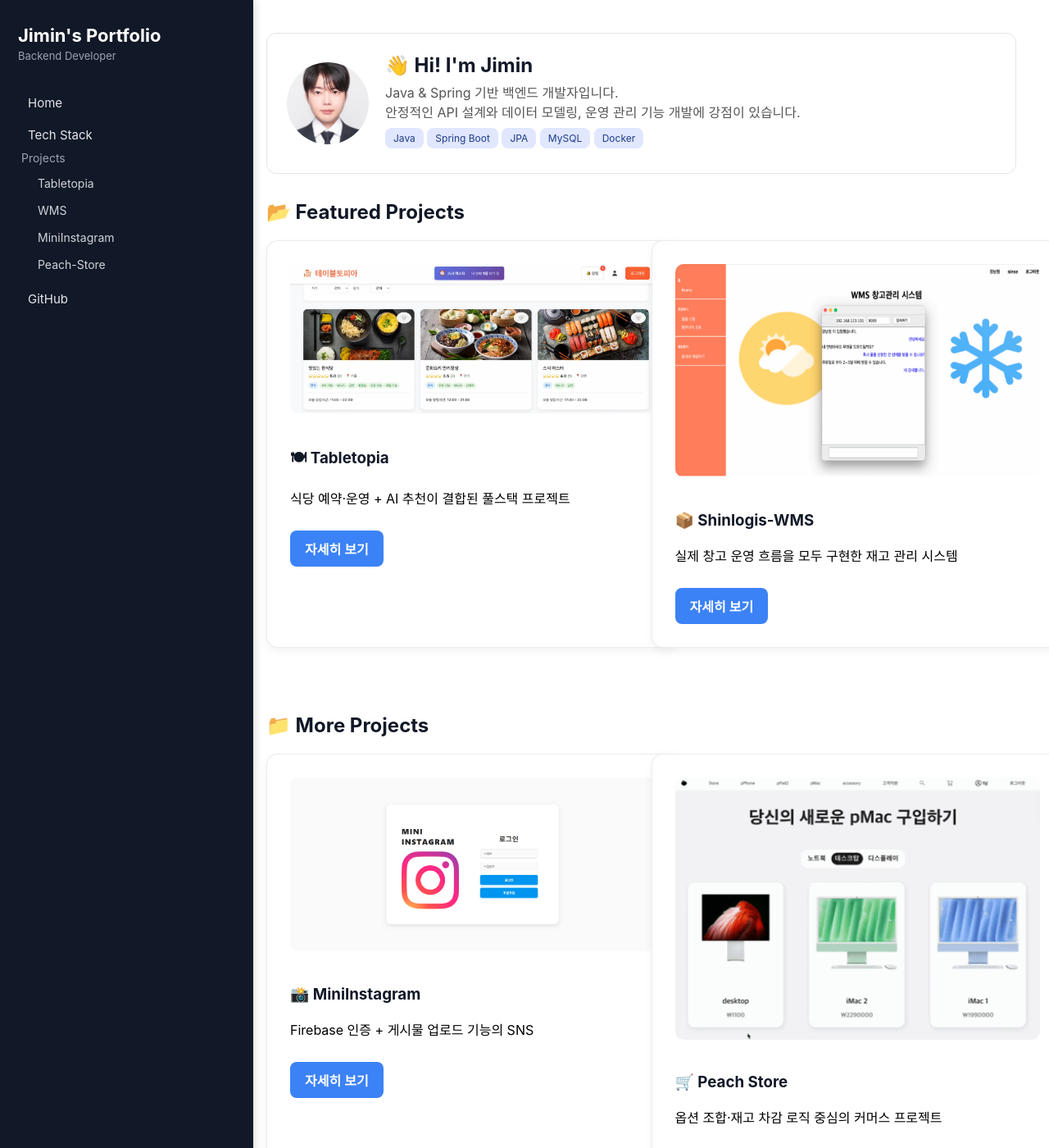
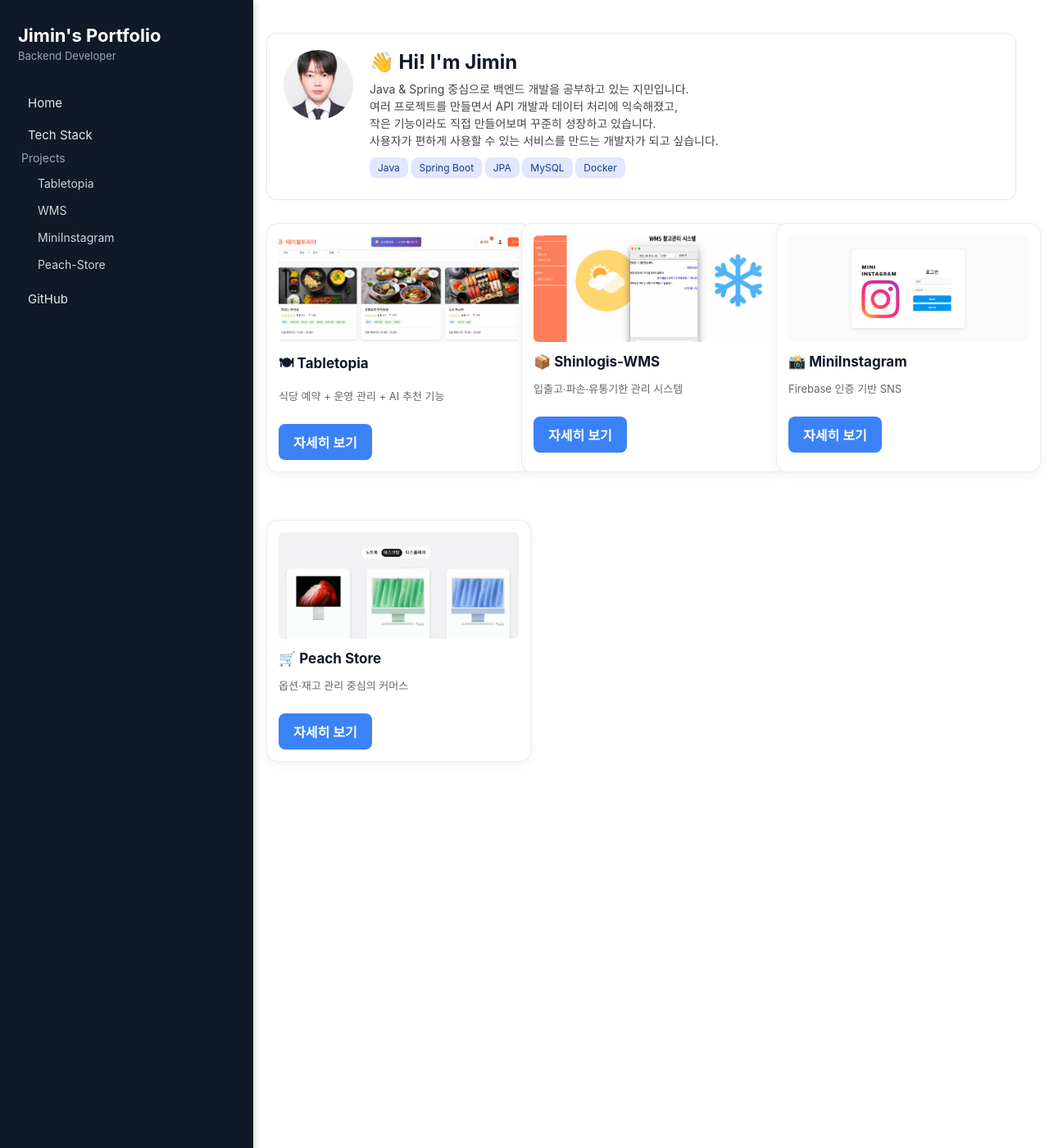
Before and after one commit to Shypanda0119/shypanda0119.github.io, a Jekyll site: the page built from index.html, in a window 1280 px wide and 1400 px high. Shown: the whole window at 82% size. Built offline with Jekyll 4.4.1, drawn with Linux system fonts in a browser that asks for light colours; the list of posts is cut into pages by our own code.

Commit message:
Update index.html

```diff
--- a/index.html
+++ b/index.html
@@ -3,32 +3,34 @@ layout: default
 title: Home
 ---
 
+<!-- INTRO -->
 <div style="
   display: flex;
-  align-items: center;
   gap: 20px;
-  padding: 24px;
-  margin-bottom: 32px;
+  padding: 20px;
+  border-radius: 12px;
   border: 1px solid #e5e5e5;
-  border-radius: 12px;
+  margin-bottom: 28px;
 ">
   <img src="/assets/img/PROFILE.PNG"
-       alt="profile"
        style="
-         width: 100px;
-         height: 100px;
+         width: 85px;
+         height: 85px;
          border-radius: 50%;
          object-fit: cover;
        ">
 
   <div>
-    <h2 style="margin: 0 0 6px 0;">👋 Hi! I'm Jimin</h2>
-    <p style="margin: 0; color: #555;">
-      Java & Spring 기반 백엔드 개발자입니다.<br>
-      안정적인 API 설계와 데이터 모델링, 운영 관리 기능 개발에 강점이 있습니다.
+    <h2 style="margin: 0 0 8px 0;">👋 Hi! I'm Jimin</h2>
+
+    <p style="margin: 0; line-height: 1.5; font-size: 14px; color: #444;">
+      Java & Spring 중심으로 백엔드 개발을 공부하고 있는 지민입니다.<br>
+      여러 프로젝트를 만들면서 API 개발과 데이터 처리에 익숙해졌고,<br>
+      작은 기능이라도 직접 만들어보며 꾸준히 성장하고 있습니다.<br>
+      사용자가 편하게 사용할 수 있는 서비스를 만드는 개발자가 되고 싶습니다.
     </p>
 
-    <div style="margin-top: 8px;">
+    <div style="margin-top: 10px; font-size: 13px;">
       <span class="tag">Java</span>
       <span class="tag">Spring Boot</span>
       <span class="tag">JPA</span>
@@ -38,51 +40,42 @@ title: Home
   </div>
 </div>
 
-<h2>📂 Featured Projects</h2>
-
-<div class="project-grid" style="
+<!-- PROJECT GRID -->
+<div style="
   display: grid;
-  grid-template-columns: repeat(auto-fit, minmax(300px, 1fr));
-  gap: 24px;
-  margin-top: 20px;
+  grid-template-columns: repeat(auto-fit, minmax(230px, 1fr));
+  gap: 18px;
 ">
 
-  <div class="project-card">
-    <img src="/assets/img/TABLETOPIA.PNG" class="project-img">
-    <h3>🍽 Tabletopia</h3>
-    <p>식당 예약·운영 + AI 추천이 결합된 풀스택 프로젝트</p>
+  <div class="project-card" style="padding: 14px;">
+    <img src="/assets/img/TABLETOPIA.PNG"
+         style="width: 100%; height: 130px; object-fit: cover; border-radius: 6px;">
+    <h3 style="font-size: 17px; margin: 10px 0 6px 0;">🍽 Tabletopia</h3>
+    <p style="font-size: 13px; color: #666;">식당 예약 + 운영 관리 + AI 추천 기능</p>
     <a href="/projects/tabletopia.html" class="detail-btn">자세히 보기</a>
   </div>
 
-  <div class="project-card">
-    <img src="/assets/img/WMS.png" class="project-img">
-    <h3>📦 Shinlogis-WMS</h3>
-    <p>실제 창고 운영 흐름을 모두 구현한 재고 관리 시스템</p>
+  <div class="project-card" style="padding: 14px;">
+    <img src="/assets/img/WMS.png"
+         style="width: 100%; height: 130px; object-fit: cover; border-radius: 6px;">
+    <h3 style="font-size: 17px; margin: 10px 0 6px 0;">📦 Shinlogis-WMS</h3>
+    <p style="font-size: 13px; color: #666;">입출고·파손·유통기한 관리 시스템</p>
     <a href="/projects/wms.html" class="detail-btn">자세히 보기</a>
   </div>
 
-</div>
-
-<h2 style="margin-top: 40px;">📁 More Projects</h2>
-
-<div class="project-grid" style="
-  display: grid;
-  grid-template-columns: repeat(auto-fit, minmax(260px, 1fr));
-  gap: 24px;
-  margin-top: 16px;
-">
-
-  <div class="project-card">
-    <img src="/assets/img/INSTAGRAM.PNG" class="project-img">
-    <h3>📸 MiniInstagram</h3>
-    <p>Firebase 인증 + 게시물 업로드 기능의 SNS</p>
+  <div class="project-card" style="padding: 14px;">
+    <img src="/assets/img/INSTAGRAM.PNG"
+         style="width: 100%; height: 130px; object-fit: cover; border-radius: 6px;">
+    <h3 style="font-size: 17px; margin: 10px 0 6px 0;">📸 MiniInstagram</h3>
+    <p style="font-size: 13px; color: #666;">Firebase 인증 기반 SNS</p>
     <a href="/projects/mininstagram.html" class="detail-btn">자세히 보기</a>
   </div>
 
-  <div class="project-card">
-    <img src="/assets/img/PEACHSTORE.PNG" class="project-img">
-    <h3>🛒 Peach Store</h3>
-    <p>옵션 조합·재고 차감 로직 중심의 커머스 프로젝트</p>
+  <div class="project-card" style="padding: 14px;">
+    <img src="/assets/img/PEACHSTORE.PNG"
+         style="width: 100%; height: 130px; object-fit: cover; border-radius: 6px;">
+    <h3 style="font-size: 17px; margin: 10px 0 6px 0;">🛒 Peach Store</h3>
+    <p style="font-size: 13px; color: #666;">옵션·재고 관리 중심의 커머스</p>
     <a href="/projects/peachstore.html" class="detail-btn">자세히 보기</a>
   </div>
 
```
